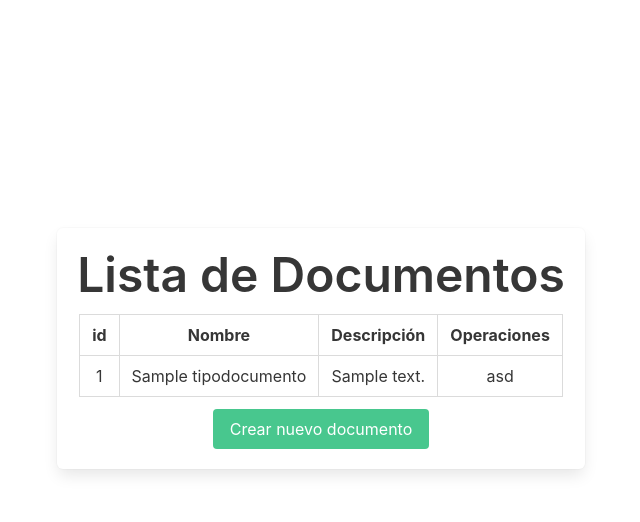
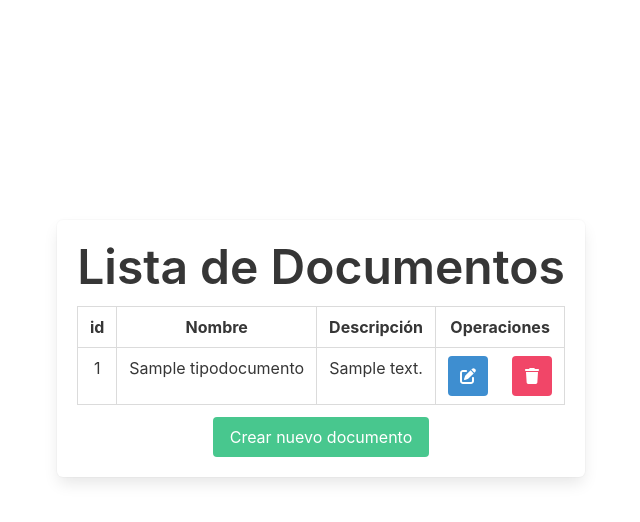
Before and after one commit to Sarmient02/DWebT6, a Django app: page /documentos/ in a window 1280 px wide. Shown: the part 52-574 px from the top of the page, without its empty margins (319-959 px from the left). Run offline with Django 4.2, Linux system fonts and the light colour scheme; tables that the repository leaves empty hold one stand-in row (values such as "Sample post"); some libraries are stand-ins or nearby versions.

Commit message:
Update documentos.html

```diff
--- a/templates/persona/documentos.html
+++ b/templates/persona/documentos.html
@@ -2,6 +2,7 @@
 
 {% block extrahead %}
     <title>Documentos</title>
+    <script defer src="https://use.fontawesome.com/releases/v6.1.2/js/all.js"></script>
 {% endblock extrahead %}
 
 {% block content %}
@@ -21,10 +22,27 @@
                     {% if documentos %}
                     {% for doc in documentos %}
                     <tr>
-                        <td>{{doc.id}}</td>
+                        <td>{{doc.pk}}</td>
                         <td>{{doc.nombre}}</td>
                         <td>{{doc.descripcion}}</td>
-                        <td>asd</td>
+                        <td>
+                            <div class="columns">
+                            <div class="column">
+                                <a class="button is-info" href="{% url 'edit_document' doc.pk %}">
+                                    <span class="icon is-small">
+                                        <i class="fas fa-pen-to-square"></i>
+                                    </span>
+                                </a>
+                            </div>
+                            <div class="column">
+                                <a class="button is-danger" href="{% url 'delete_document' doc.pk %}">
+                                    <span class="icon is-small">
+                                        <i class="fas fa-trash"></i>
+                                    </span>
+                                </a>
+                            </div>
+                            </div>
+                        </td>
                     </tr>
                     {% endfor %}
                     {% endif %}
```
